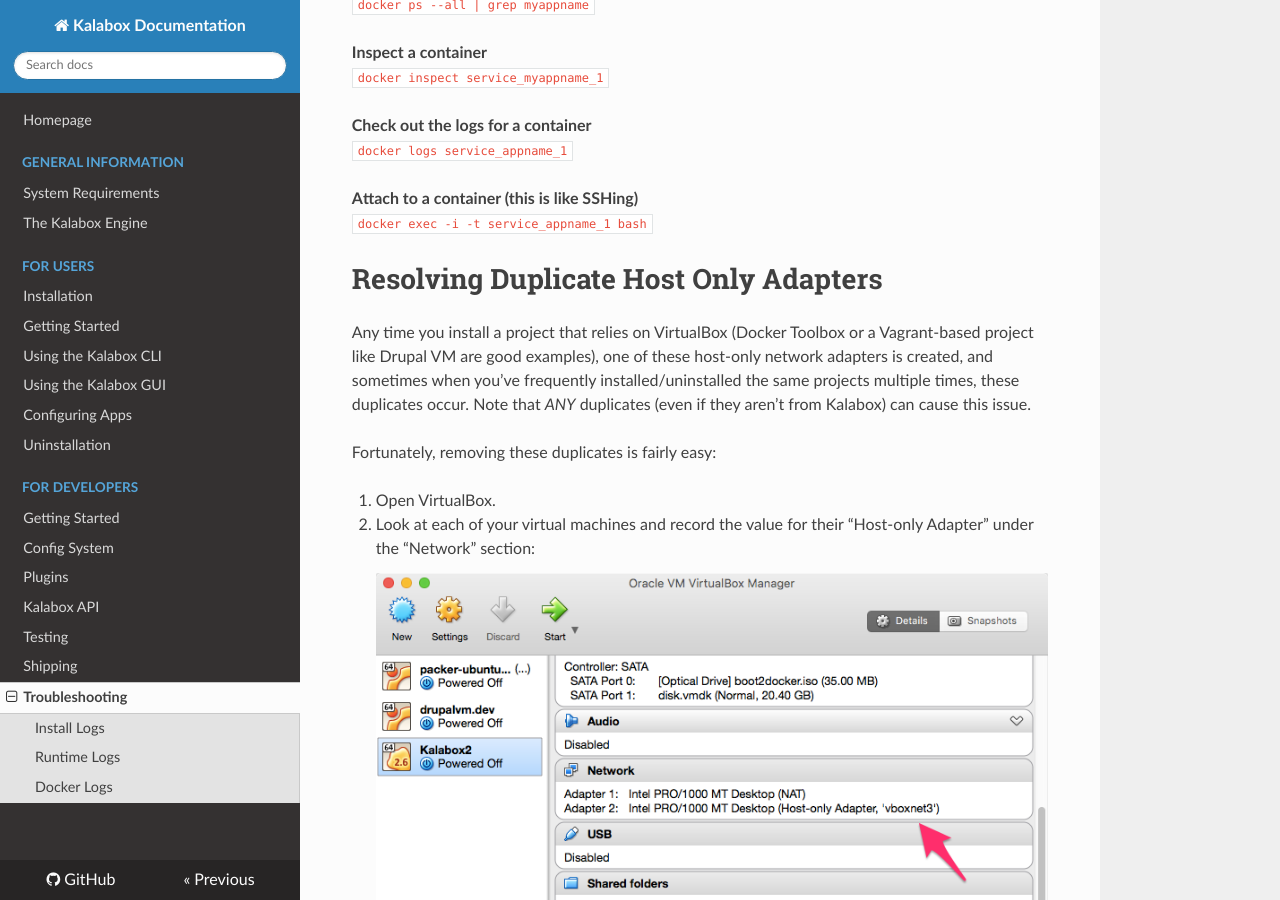
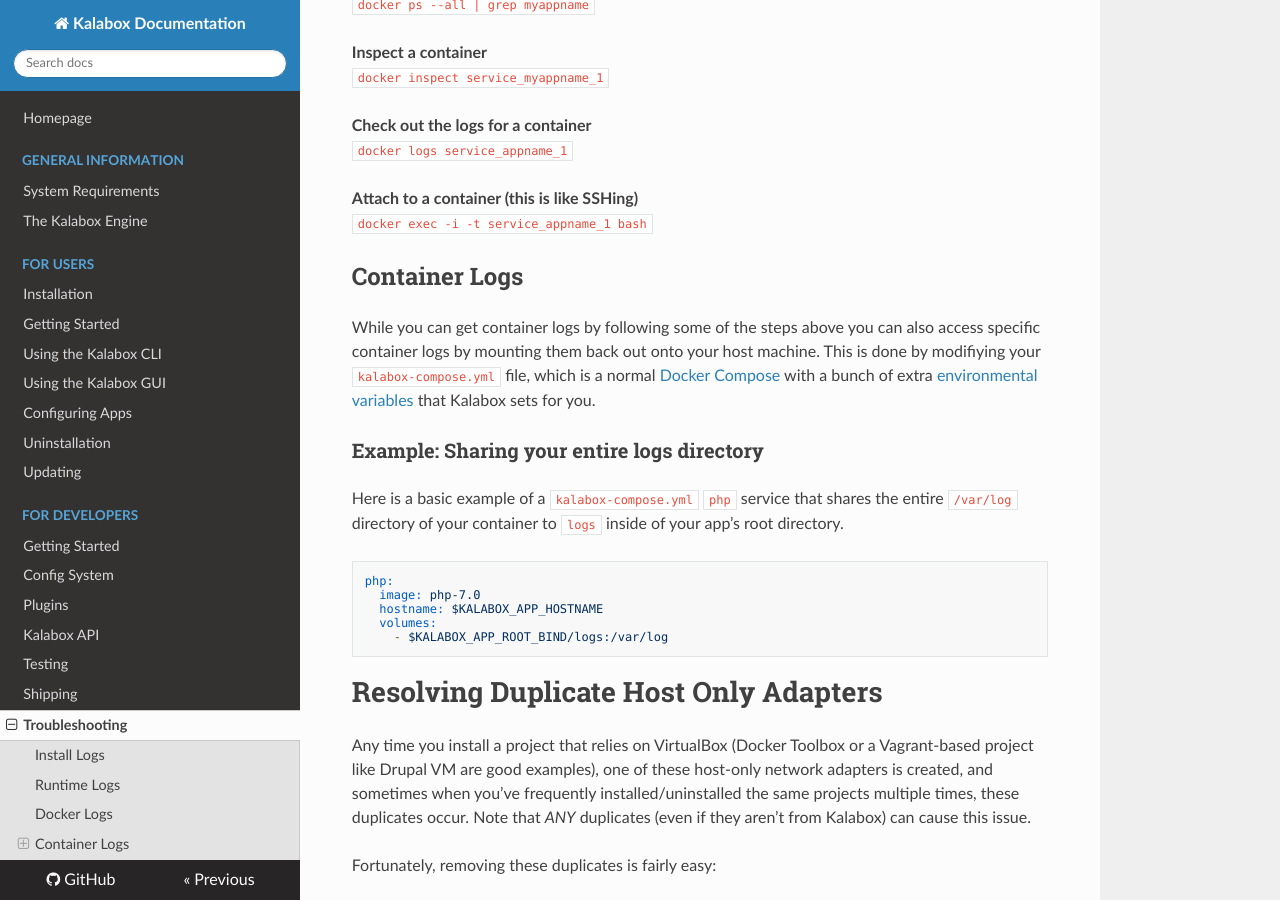
Before and after one commit to kalabox/kalabox, an MkDocs documentation site: the page built from docs/troubleshooting.md, in a window 1280 px wide and 900 px high, scrolled down 1266 px. Built offline with MkDocs 1.6.1, drawn with Linux system fonts in a browser that asks for light colours; nearby versions of some CDN libraries; old or Windows-style settings are respelled for this version of MkDocs.

Commit message:
Docs updates (#1474)
* #1447 #1471: Update docs

* #1459: Update proxy container with new hipache

* #1141: Add some documentation around VT-x

* #1175: Document how to mount out container logs

* #1361: Error handling on uninstall for OSX

* Prime for the release

````diff
--- a/bower.json
+++ b/bower.json
@@ -1,6 +1,6 @@
 {
   "name": "Kalabox",
-  "version": "0.13.0-alpha.1",
+  "version": "0.13.0-beta.1",
   "license": "N/A",
   "dependencies": {
     "angular": "~1.4.0",
--- a/docs/troubleshooting.md
+++ b/docs/troubleshooting.md
@@ -53,6 +53,23 @@ Once you've completed the above you should be able to communicate with your cont
 **Attach to a container (this is like SSHing)**
 `docker exec -i -t service_appname_1 bash`
 
+Container Logs
+--------------
+
+While you can get container logs by following some of the steps above you can also access specific container logs by mounting them back out onto your host machine. This is done by modifiying your `kalabox-compose.yml` file, which is a normal [Docker Compose](https://docs.docker.com/compose/compose-file/) with a bunch of extra [environmental variables](users/cli/#env) that Kalabox sets for you.
+
+### Example: Sharing your entire logs directory
+
+Here is a basic example of a `kalabox-compose.yml` `php` service that shares the entire `/var/log` directory of your container to `logs` inside of your app's root directory.
+
+```yml
+php:
+  image: php-7.0
+  hostname: $KALABOX_APP_HOSTNAME
+  volumes:
+    - $KALABOX_APP_ROOT_BIND/logs:/var/log
+```
+
 Resolving Duplicate Host Only Adapters
 ======================================
 
--- a/mkdocs.yml
+++ b/mkdocs.yml
@@ -19,6 +19,7 @@ pages:
     - 'Using the Kalabox GUI': 'users/gui.md'
     - 'Configuring Apps': 'users/config.md'
     - 'Uninstallation': 'users/uninstall.md'
+    - 'Updating': 'users/updating.md'
   - 'For Developers':
     - 'Getting Started': 'developers/contrib.md'
     - 'Config System': 'developers/config.md'
--- a/package.json
+++ b/package.json
@@ -10,7 +10,7 @@
     "devops"
   ],
   "main": "lib/kbox.js",
-  "version": "0.13.0-alpha.1",
+  "version": "0.13.0-beta.1",
   "repository": {
     "type": "git",
     "url": "https://github.com/kalabox/kalabox"
````
Also changed, not shown: CHANGELOG.md (+1 -2 lines), docs/general/sysreq.md (+1 -1 lines), docs/users/install.md (+8 -11 lines), docs/users/updating.md (added, +53 -0 lines), 6 other files.
